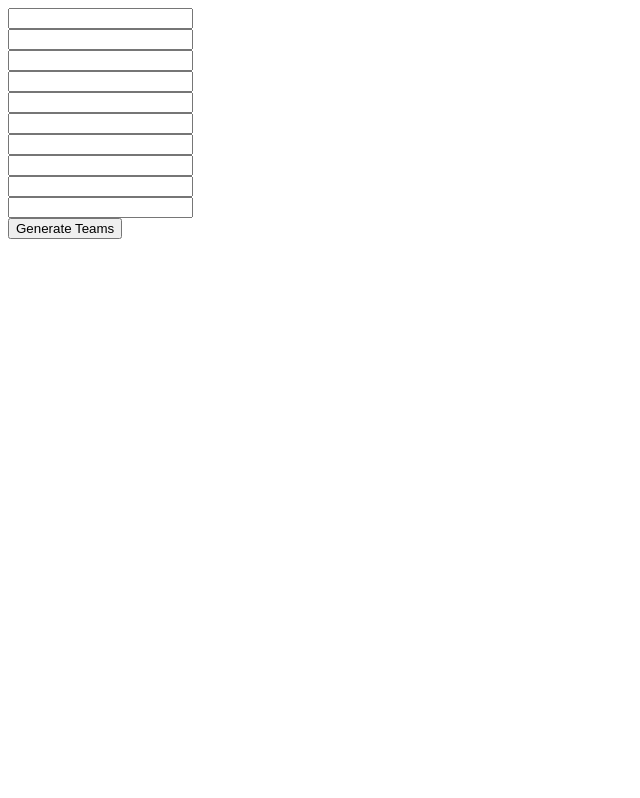
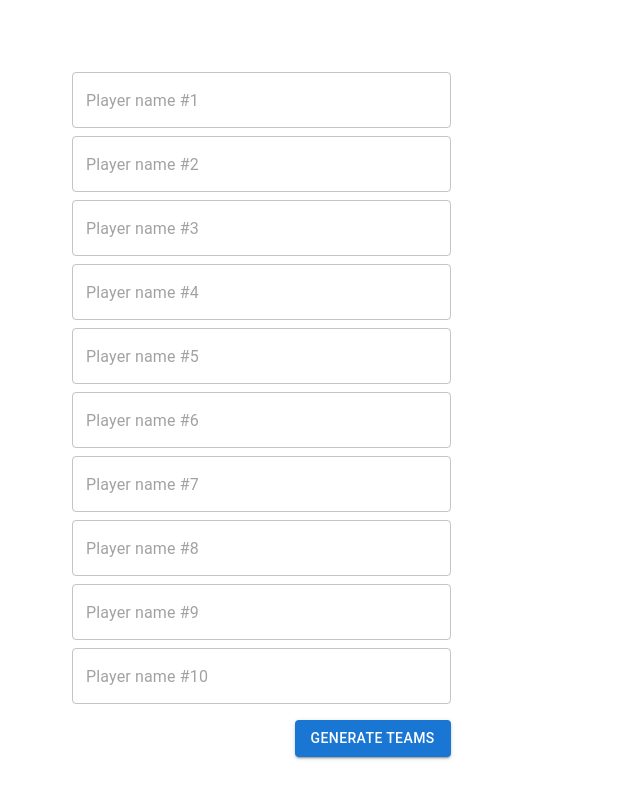
Before and after one commit to williancozzi/team-generator, a React (Create React App) app: page / in a window 1280 px wide. Shown: the top 798 px of the page, without its empty margins (0-640 px from the left). Built offline with nearby package versions, Linux system fonts and the light colour scheme.

Commit message:
added styles

```diff
--- a/src/Components/TeamGenerator.jsx
+++ b/src/Components/TeamGenerator.jsx
@@ -1,4 +1,5 @@
 import React from "react";
+import { Box, Grid, TextField, Button } from "@mui/material";
 
 function shuffle(array) {
   for (let i = array.length - 1; i > 0; i--) {
@@ -43,13 +44,25 @@ function TeamGenerator() {
   }
 
   return (
+    <Box m={8}>
+      <Grid container>
+        <Grid item md={4}>
           <form onSubmit={handleSubmit}>
             {names.map((name, index) => (
               <div style={{ display: "block" }}>
-          <input key={index} onChange={handleNameChange.bind(null, index)} />
+                <TextField
+                  key={index}
+                  onChange={handleNameChange.bind(null, index)}
+                  sx={{ mt: 1, width: "100%" }}
+                  placeholder={`Player name #${index + 1}`}
+                />
               </div>
             ))}
-      <button type="submit">Generate Teams</button>
+            <Box justifyContent="end" display="flex">
+              <Button type="submit" variant="contained" sx={{ mt: 2 }}>
+                Generate Teams
+              </Button>
+            </Box>
             {teams.length > 0 && (
               <>
                 <h2>Team 1</h2>
@@ -67,6 +80,9 @@ function TeamGenerator() {
               </>
             )}
           </form>
+        </Grid>
+      </Grid>
+    </Box>
   );
 }
 
```
Lines whose indentation alone changed are shown as unchanged.
